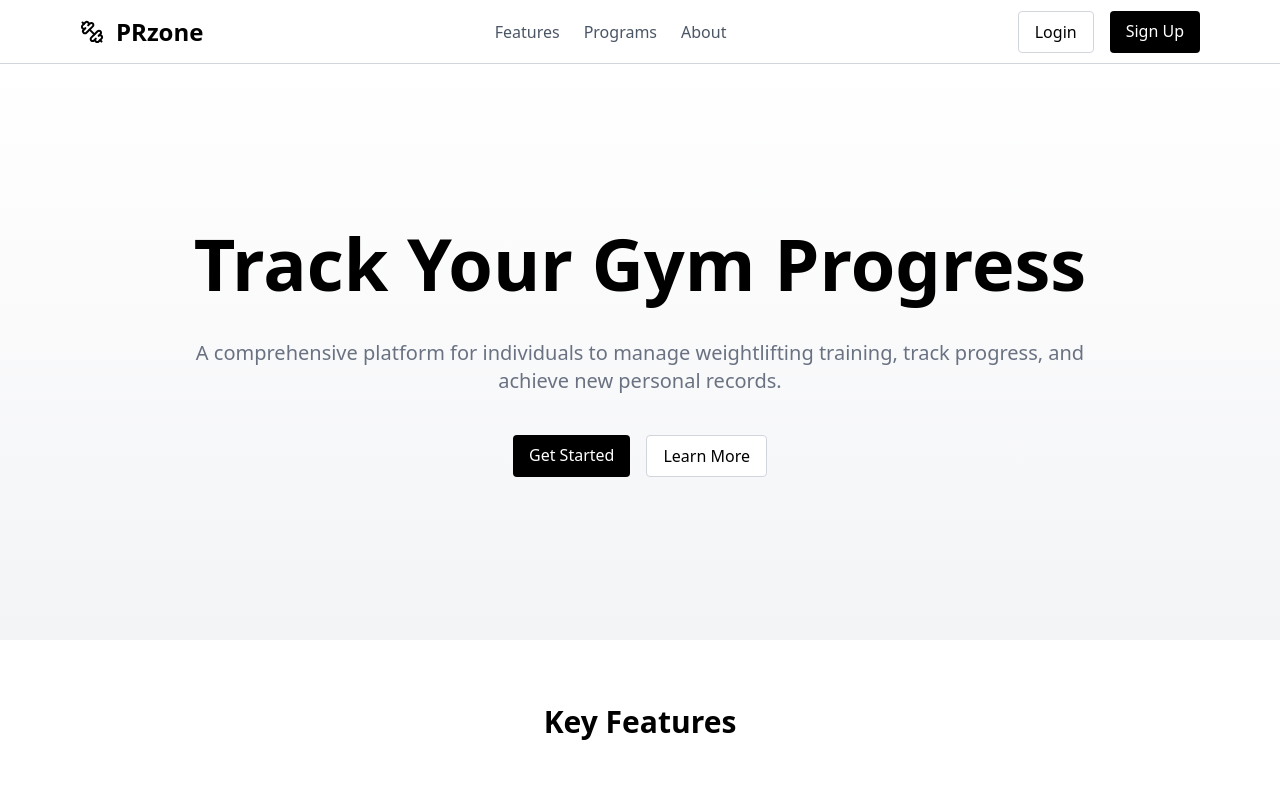
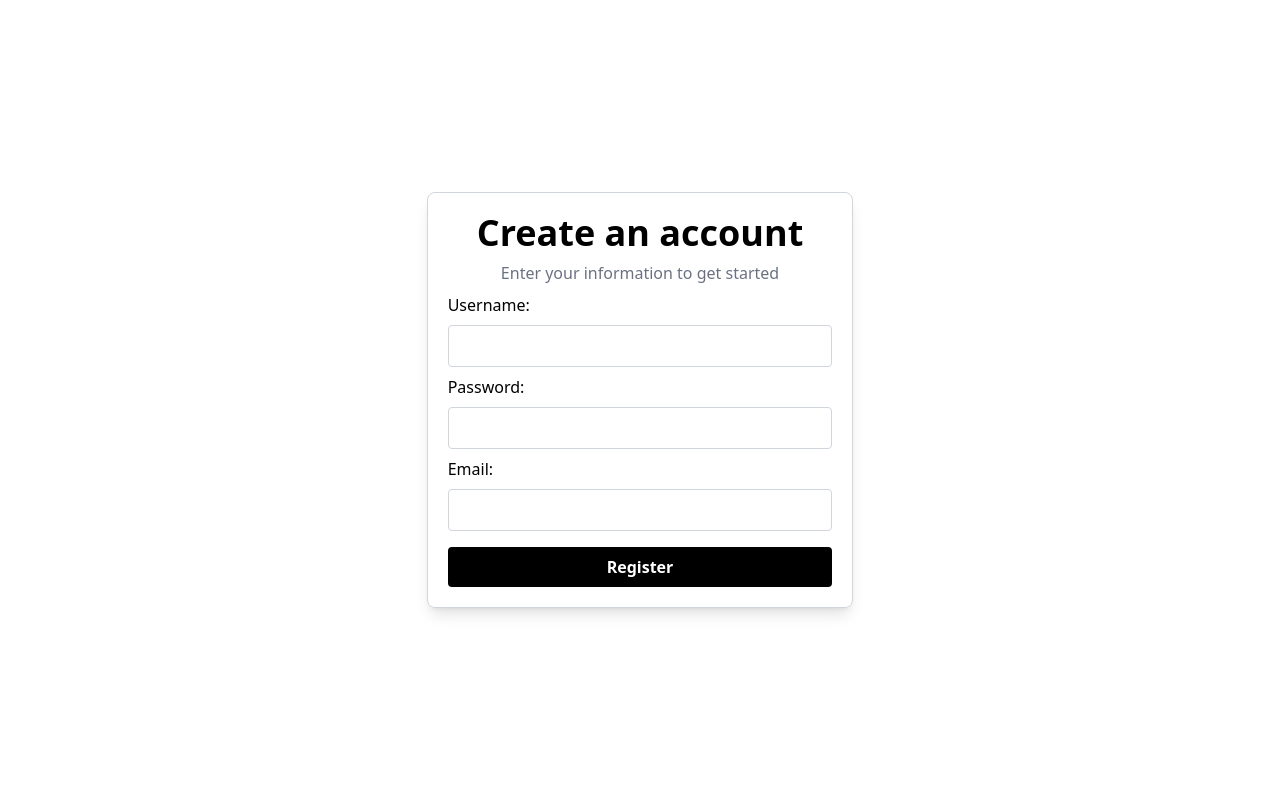
Before and after one commit to GuilleAlvareez/Frontend-PRzone, a React (Vite) app: page /login in a window 1280 px wide. Shown: the top 798 px of the page. Built offline with nearby package versions, Linux system fonts and the light colour scheme.

Commit message:
Front: se crearon rutas de navegacion con react-router-dom y formulario de registro de usuarios
back: conexion con la base de datos y se crearon endpoint de registro de usuario y se estan desarrollando los endpoint para logueo

```diff
--- a/package.json
+++ b/package.json
@@ -13,6 +13,7 @@
     "@tailwindcss/vite": "^4.1.3",
     "react": "^19.0.0",
     "react-dom": "^19.0.0",
+    "react-router-dom": "^7.5.2",
     "tailwindcss": "^4.1.3"
   },
   "devDependencies": {
--- a/src/App.jsx
+++ b/src/App.jsx
@@ -1,22 +1,22 @@
+import { BrowserRouter as BrowserRouter, Route, Routes, Link } from 'react-router-dom';
 import { MainFeatures } from "./components/MainFeatures.jsx"
 import NavbarLanding from "./components/NavbarLanding"
 import { PresentationContent } from "./components/PresentationContent"
 import { HeaderIcon, Graph, Calendar, Bars, Phone, Shield } from "./components/Icons.jsx"
 import { Benefits } from "./components/Benefits.jsx"
 import { Footer } from "./components/Footer.jsx"
+import { LoginForm } from "./components/RegisterForm.jsx"
+import { LandingPage } from './components/LandingPage.jsx';
 
 function App() {
   return (
-    <main className="relative flex flex-col">
-      <NavbarLanding />
-      <PresentationContent />
-      <article className="flex flex-col text-center">
-        <MainFeatures />
-        <Benefits/>
-      </article>
-
-      <Footer />
-    </main>
+    <BrowserRouter>
+      <Routes>
+        <Route path="/" element={<LandingPage />} />
+        <Route path="/login" element={<LoginForm />} />
+        <Route path="/register" element={<LoginForm />} />
+      </Routes>
+    </BrowserRouter>
   )
 }
 
--- a/src/components/Icons.jsx
+++ b/src/components/Icons.jsx
@@ -1,35 +1,35 @@
 export function HeaderIcon({ width, height }) {
     return (
-        <svg xmlns="http://www.w3.org/2000/svg" width={width} height={height} viewBox="0 0 24 24" fill="none" stroke="currentColor" stroke-width="2" stroke-linecap="round" stroke-linejoin="round" class="lucide lucide-dumbbell"><path d="M14.4 14.4 9.6 9.6"></path><path d="M18.657 21.485a2 2 0 1 1-2.829-2.828l-1.767 1.768a2 2 0 1 1-2.829-2.829l6.364-6.364a2 2 0 1 1 2.829 2.829l-1.768 1.767a2 2 0 1 1 2.828 2.829z"></path><path d="m21.5 21.5-1.4-1.4"></path><path d="M3.9 3.9 2.5 2.5"></path><path d="M6.404 12.768a2 2 0 1 1-2.829-2.829l1.768-1.767a2 2 0 1 1-2.828-2.829l2.828-2.828a2 2 0 1 1 2.829 2.828l1.767-1.768a2 2 0 1 1 2.829 2.829z"></path></svg>
+        <svg xmlns="http://www.w3.org/2000/svg" width={width} height={height} viewBox="0 0 24 24" fill="none" stroke="currentColor" strokeWidth="2" strokeLinecap="round" strokeLinejoin="round" className="lucide lucide-dumbbell"><path d="M14.4 14.4 9.6 9.6"></path><path d="M18.657 21.485a2 2 0 1 1-2.829-2.828l-1.767 1.768a2 2 0 1 1-2.829-2.829l6.364-6.364a2 2 0 1 1 2.829 2.829l-1.768 1.767a2 2 0 1 1 2.828 2.829z"></path><path d="m21.5 21.5-1.4-1.4"></path><path d="M3.9 3.9 2.5 2.5"></path><path d="M6.404 12.768a2 2 0 1 1-2.829-2.829l1.768-1.767a2 2 0 1 1-2.828-2.829l2.828-2.828a2 2 0 1 1 2.829 2.828l1.767-1.768a2 2 0 1 1 2.829 2.829z"></path></svg>
     )
 }
 
 export function Graph({ width, height }) {
     return (
-        <svg xmlns="http://www.w3.org/2000/svg" width={width} height={height} viewBox="0 0 24 24" fill="none" stroke="currentColor" stroke-width="2" stroke-linecap="round" stroke-linejoin="round" class="lucide lucide-line-chart text-primary"><path d="M3 3v18h18"></path><path d="m19 9-5 5-4-4-3 3"></path></svg>
+        <svg xmlns="http://www.w3.org/2000/svg" width={width} height={height} viewBox="0 0 24 24" fill="none" stroke="currentColor" strokeWidth="2" strokeLinecap="round" strokeLinejoin="round" className="lucide lucide-line-chart text-primary"><path d="M3 3v18h18"></path><path d="m19 9-5 5-4-4-3 3"></path></svg>
     )
 }
 
 export function Calendar({ width, height }) {
     return (
-        <svg xmlns="http://www.w3.org/2000/svg" width={width} height={height} viewBox="0 0 24 24" fill="none" stroke="currentColor" stroke-width="2" stroke-linecap="round" stroke-linejoin="round" class="lucide lucide-calendar text-primary"><path d="M8 2v4"></path><path d="M16 2v4"></path><rect width="18" height="18" x="3" y="4" rx="2"></rect><path d="M3 10h18"></path></svg>
+        <svg xmlns="http://www.w3.org/2000/svg" width={width} height={height} viewBox="0 0 24 24" fill="none" stroke="currentColor" strokeWidth="2" strokeLinecap="round" strokeLinejoin="round" className="lucide lucide-calendar text-primary"><path d="M8 2v4"></path><path d="M16 2v4"></path><rect width="18" height="18" x="3" y="4" rx="2"></rect><path d="M3 10h18"></path></svg>
     )
 }
 
 export function Bars({ width, height }) {
     return (
-        <svg xmlns="http://www.w3.org/2000/svg" width={width} height={height} viewBox="0 0 24 24" fill="none" stroke="currentColor" stroke-width="2" stroke-linecap="round" stroke-linejoin="round" class="lucide lucide-bar-chart text-primary transition-transform duration-300 group-hover:scale-110"><line x1="12" x2="12" y1="20" y2="10"></line><line x1="18" x2="18" y1="20" y2="4"></line><line x1="6" x2="6" y1="20" y2="16"></line></svg>
+        <svg xmlns="http://www.w3.org/2000/svg" width={width} height={height} viewBox="0 0 24 24" fill="none" stroke="currentColor" strokeWidth="2" strokeLinecap="round" strokeLinejoin="round" className="lucide lucide-bar-chart text-primary transition-transform duration-300 group-hover:scale-110"><line x1="12" x2="12" y1="20" y2="10"></line><line x1="18" x2="18" y1="20" y2="4"></line><line x1="6" x2="6" y1="20" y2="16"></line></svg>
     )
 }
 
 export function Phone({ width, height }) {
     return (
-        <svg xmlns="http://www.w3.org/2000/svg" width={width} height={height} viewBox="0 0 24 24" fill="none" stroke="currentColor" stroke-width="2" stroke-linecap="round" stroke-linejoin="round" class="lucide lucide-smartphone text-primary transition-transform duration-300 group-hover:scale-110"><rect width="14" height="20" x="5" y="2" rx="2" ry="2"></rect><path d="M12 18h.01"></path></svg>
+        <svg xmlns="http://www.w3.org/2000/svg" width={width} height={height} viewBox="0 0 24 24" fill="none" stroke="currentColor" strokeWidth="2" strokeLinecap="round" strokeLinejoin="round" className="lucide lucide-smartphone text-primary transition-transform duration-300 group-hover:scale-110"><rect width="14" height="20" x="5" y="2" rx="2" ry="2"></rect><path d="M12 18h.01"></path></svg>
     )
 }
 
 export function Shield({ width, height }) {
     return (
-        <svg xmlns="http://www.w3.org/2000/svg" width={width} height={height} viewBox="0 0 24 24" fill="none" stroke="currentColor" stroke-width="2" stroke-linecap="round" stroke-linejoin="round" class="lucide lucide-shield text-primary transition-transform duration-300 group-hover:scale-110"><path d="M20 13c0 5-3.5 7.5-7.66 8.95a1 1 0 0 1-.67-.01C7.5 20.5 4 18 4 13V6a1 1 0 0 1 1-1c2 0 4.5-1.2 6.24-2.72a1.17 1.17 0 0 1 1.52 0C14.51 3.81 17 5 19 5a1 1 0 0 1 1 1z"></path></svg>
+        <svg xmlns="http://www.w3.org/2000/svg" width={width} height={height} viewBox="0 0 24 24" fill="none" stroke="currentColor" strokeWidth="2" strokeLinecap="round" strokeLinejoin="round" className="lucide lucide-shield text-primary transition-transform duration-300 group-hover:scale-110"><path d="M20 13c0 5-3.5 7.5-7.66 8.95a1 1 0 0 1-.67-.01C7.5 20.5 4 18 4 13V6a1 1 0 0 1 1-1c2 0 4.5-1.2 6.24-2.72a1.17 1.17 0 0 1 1.52 0C14.51 3.81 17 5 19 5a1 1 0 0 1 1 1z"></path></svg>
     )
 }
--- /dev/null
+++ b/src/components/LandingPage.jsx
@@ -0,0 +1,19 @@
+import { MainFeatures } from "./MainFeatures.jsx"
+import NavbarLanding from "./NavbarLanding"
+import { PresentationContent } from "./PresentationContent"
+import { Benefits } from "./Benefits.jsx"
+import { Footer } from "./Footer.jsx"
+
+export function LandingPage() {
+    return (
+        <main className="relative flex flex-col">
+        <NavbarLanding />
+        <PresentationContent />
+        <article className="flex flex-col text-center">
+            <MainFeatures />
+            <Benefits/>
+        </article>
+        <Footer />
+        </main>
+    )
+}
--- a/src/components/NavbarLanding.jsx
+++ b/src/components/NavbarLanding.jsx
@@ -1,3 +1,4 @@
+import { Link } from 'react-router-dom';
 import { HeaderIcon } from './Icons';
 
 export default function NavbarLanding() {
@@ -15,8 +16,8 @@ export default function NavbarLanding() {
             </ul>
 
             <div className='flex gap-4'>
-                <a className='cursor-pointer py-2 px-4 rounded border bg-white border-gray-300 hover:bg-gray-100'>Login</a>
-                <a className='cursor-pointer py-2 px-4 bg-black text-white rounded hover:bg-[#1c1c1c]'>Sign Up</a>
+                <Link to='/login' className='cursor-pointer py-2 px-4 rounded border bg-white border-gray-300 hover:bg-gray-100'>Login</Link>
+                <Link to='/login' className='cursor-pointer py-2 px-4 bg-black text-white rounded hover:bg-[#1c1c1c]'>Sign Up</Link>
             </div>
         </nav>
     )
--- /dev/null
+++ b/src/components/RegisterForm.jsx
@@ -0,0 +1,68 @@
+import React, { useRef } from 'react';
+import { Link, useNavigate } from 'react-router-dom';
+
+export function LoginForm () {
+    const inputUsername = useRef();
+    const inputPassword = useRef();
+    const inputEmail = useRef();
+    const navigate = useNavigate();
+
+    const handleButton = async () => {
+      const user = {
+        username: inputUsername.current.value,
+        password: inputPassword.current.value,
+        email: inputEmail.current.value
+      }
+
+      const response = await fetch('http://localhost:3000/register', {
+        method: 'POST',
+        headers: {
+          'Content-Type': 'application/json'
+        },
+        body: JSON.stringify(user),
+      });
+
+      if (!response.ok) {
+        throw new Error('Error al iniciar sesión');
+      }
+
+      console.log(response)
+      const data = await response.json();
+      console.log("no llega")
+
+      console.log('Usuario logueado:', data);
+      navigate('/');
+    }
+
+  return (
+    <div className='flex justify-center items-center h-screen w-screen'>
+      <div className='flex flex-col gap-2  w-1/3 border-gray-300 border rounded-lg p-5 shadow-lg'>
+        <div className='w-full flex flex-col gap-2 justify-center items-center'>
+          <h1 className='text-4xl font-bold'>Create an account</h1>
+          <p className='text-gray-500'>Enter your information to get started</p>
+        </div>
+
+        <form className='flex flex-col'>
+          <div className='flex flex-col gap-2'>
+            <label>Username:</label>
+            <input className='border border-gray-300 rounded px-3 py-2 mb-2' ref={inputUsername} type="text" name="username" required />
+          </div>
+
+          <div className='flex flex-col gap-2'>
+            <label>Password:</label>
+            <input className='border border-gray-300 rounded px-3 py-2 mb-2' ref={inputPassword} type="password" name="username" required />
+          </div>
+
+          <div className='flex flex-col gap-2'>
+            <label>Email:</label>
+            <input className='border border-gray-300 rounded px-3 py-2 mb-2' ref={inputEmail} type="email" name="username" required />
+          </div>
+        </form>
+
+        <button onClick={handleButton} className='bg-black w-full px-3 py-2 rounded text-white font-semibold cursor-pointer transition-colors duration-100 ease-linear hover:bg-[#2f2f31]'>Register</button>
+      </div>
+    </div>
+  );
+};
+
+export default LoginForm;
```
Also changed, not shown: 1 other file (tests, documents, lock files or other folders).
